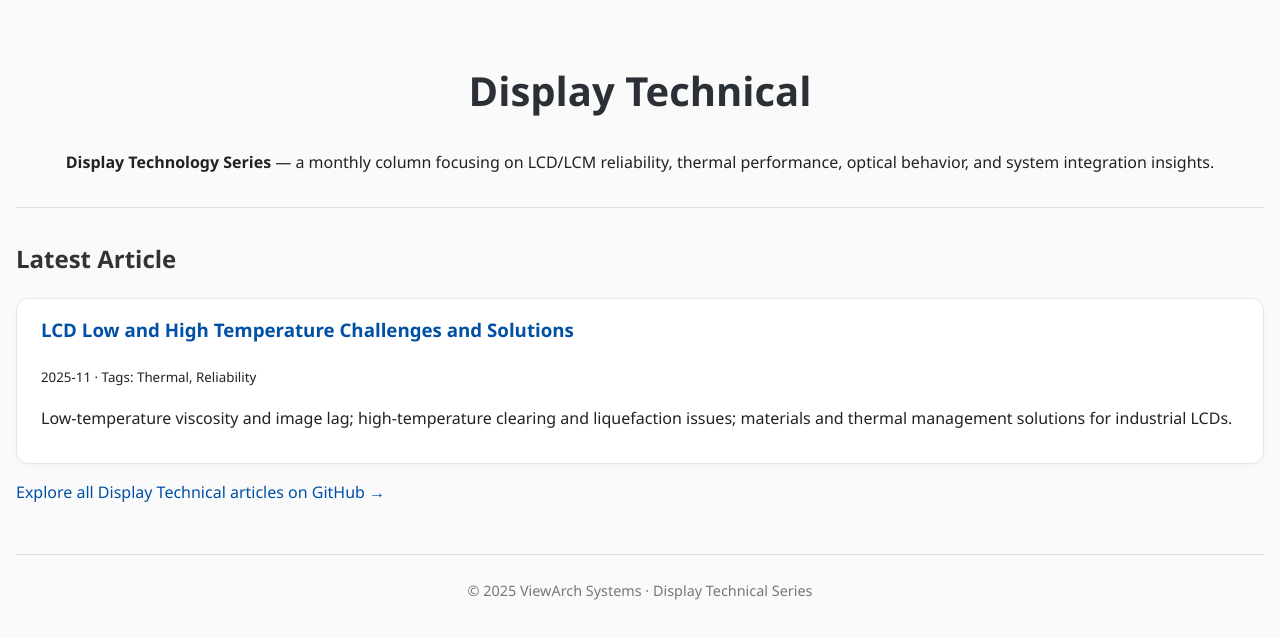
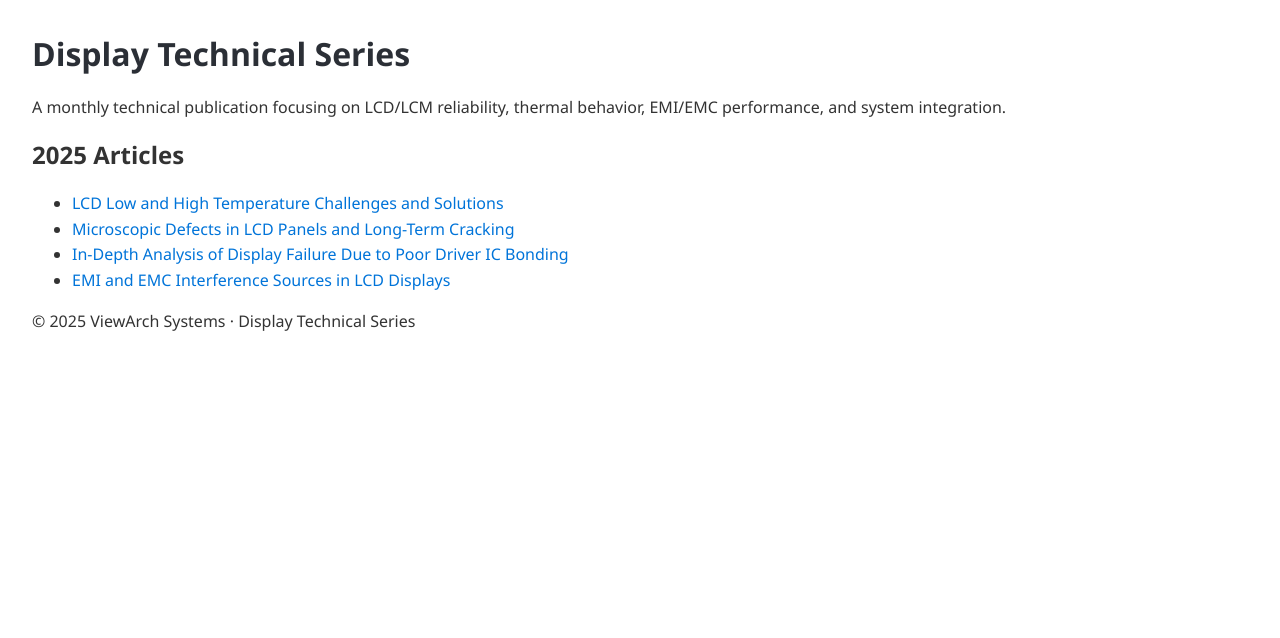
Before and after one commit to viewarch/display-technical, a plain HTML site: page index.html in a window 1280 px wide. Drawn offline with Linux system fonts and the light colour scheme.

Commit message:
Update index.html
Display Technical | ViewArch Systems

```diff
--- a/index.html
+++ b/index.html
@@ -1,94 +1,29 @@
 <!DOCTYPE html>
 <html lang="en">
 <head>
-  <meta charset="UTF-8">
-  <meta name="viewport" content="width=device-width, initial-scale=1.0">
-  <title>Display Technical | ViewArch Systems</title>
-  <meta name="description" content="Monthly technical column focusing on LCD/LCM reliability, thermal performance, optical behavior, and system integration insights.">
-  <link rel="icon" href="/assets/favicon.png">
-  <style>
-    body {
-      font-family: "Segoe UI", Helvetica, Arial, sans-serif;
-      line-height: 1.6;
-      color: #222;
-      background-color: #fafafa;
-      margin: 0;
-      padding: 2rem 1rem;
-    }
-    header, footer {
-      text-align: center;
-      margin-bottom: 2rem;
-    }
-    h1 {
-      font-size: 2.5rem;
-      color: #2b2f36;
-      text-align: center;
-    }
-    h2 {
-      font-size: 1.5rem;
-      margin-top: 2rem;
-      color: #333;
-    }
-    hr {
-      border: none;
-      border-top: 1px solid #ddd;
-      margin: 1.5rem 0;
-    }
-    .dt-card {
-      border: 1px solid #e5e7eb;
-      border-radius: 12px;
-      background: #fff;
-      padding: 1rem 1.5rem;
-      margin: 1rem 0;
-      box-shadow: 0 2px 5px rgba(0,0,0,0.03);
-    }
-    .dt-card h3 {
-      margin-top: 0;
-      color: #004b87;
-    }
-    a {
-      color: #0050a5;
-      text-decoration: none;
-    }
-    a:hover {
-      text-decoration: underline;
-    }
-    footer {
-      font-size: 0.9rem;
-      color: #777;
-      margin-top: 3rem;
-    }
-  </style>
+<meta charset="UTF-8">
+<title>Display Technical | ViewArch Systems</title>
+<meta name="description" content="Display Technical Series – monthly publications on LCD/LCM reliability, EMI/EMC, and system integration.">
+<style>
+  body { font-family: "Segoe UI", Helvetica, Arial, sans-serif; margin: 2rem; color: #333; }
+  h1 { color: #2b2f36; font-size: 2rem; }
+  ul { line-height: 1.6; }
+  a { color: #0074d9; text-decoration: none; }
+  a:hover { text-decoration: underline; }
+</style>
 </head>
 <body>
+<h1>Display Technical Series</h1>
+<p>A monthly technical publication focusing on LCD/LCM reliability, thermal behavior, EMI/EMC performance, and system integration.</p>
 
-  <header>
-    <h1>Display Technical</h1>
-    <p><strong>Display Technology Series</strong> — a monthly column focusing on LCD/LCM reliability, thermal performance, optical behavior, and system integration insights.</p>
-  </header>
+<h2>2025 Articles</h2>
+<ul>
+  <li><a href="2025-11-lcd-temperature.md">LCD Low and High Temperature Challenges and Solutions</a></li>
+  <li><a href="2025-11-lcd-microdefects.md">Microscopic Defects in LCD Panels and Long-Term Cracking</a></li>
+  <li><a href="2025-11-driver-ic-bonding-failure.md">In-Depth Analysis of Display Failure Due to Poor Driver IC Bonding</a></li>
+  <li><a href="2025-11-lcd-emi-emc-interference.md">EMI and EMC Interference Sources in LCD Displays</a></li>
+</ul>
 
-  <main>
-    <hr>
-    <h2>Latest Article</h2>
-
-    <div class="dt-card">
-      <h3><a href="https://github.com/viewarch/viewarch-docs/blob/main/display-technical/2025-11-lcd-temperature.md" target="_blank">
-        LCD Low and High Temperature Challenges and Solutions
-      </a></h3>
-      <small>2025-11 · Tags: Thermal, Reliability</small>
-      <p>Low-temperature viscosity and image lag; high-temperature clearing and liquefaction issues; materials and thermal management solutions for industrial LCDs.</p>
-    </div>
-
-    <p><a href="https://github.com/viewarch/viewarch-docs/tree/main/display-technical" target="_blank">
-      Explore all Display Technical articles on GitHub →
-    </a></p>
-
-  </main>
-
-  <footer>
-    <hr>
-    <p>© 2025 ViewArch Systems · Display Technical Series</p>
-  </footer>
-
+<footer><p>© 2025 ViewArch Systems · Display Technical Series</p></footer>
 </body>
 </html>
```
